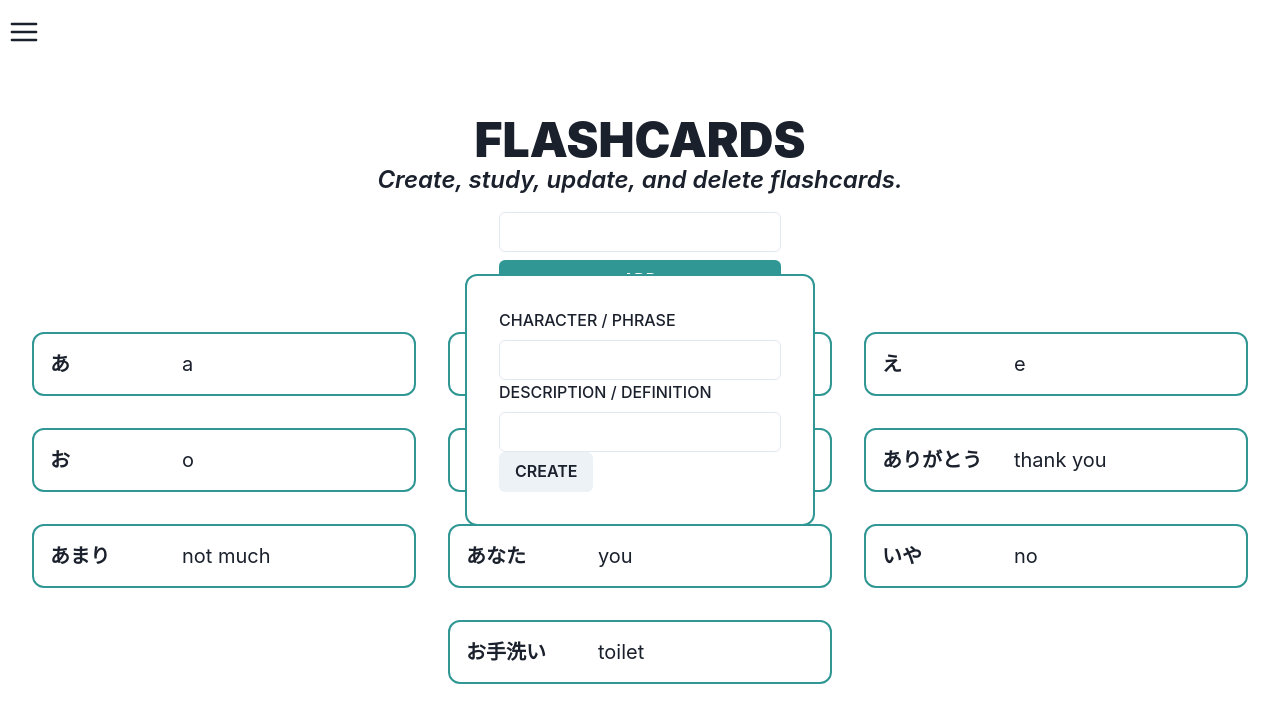
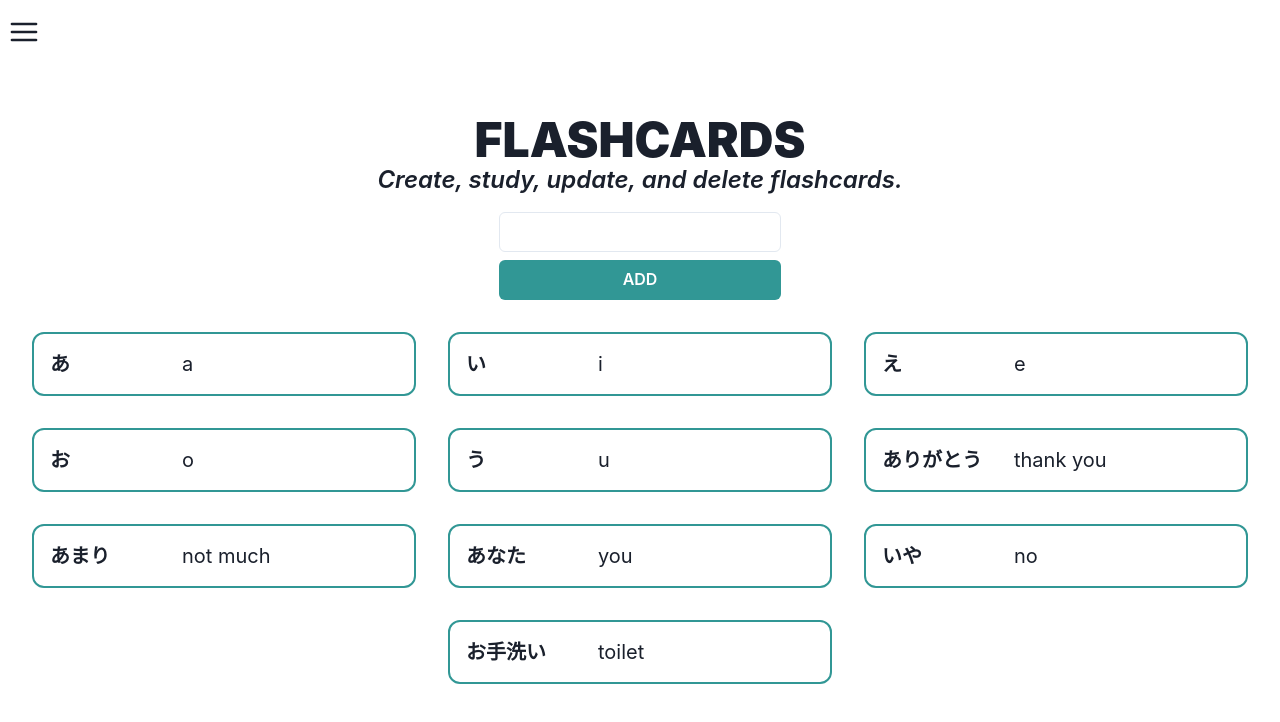
Before and after one commit to muuuy/japanese-dictionary, a React (Vite) app in the folder client/: page /flashcards in a window 1280 px wide. Shown: the top 722 px of the page. Built offline with nearby package versions, Linux system fonts and the light colour scheme.

Commit message:
added the addFlashcard stuff

```diff
--- a/client/src/components/Flashcard/AddFlashcard.tsx
+++ b/client/src/components/Flashcard/AddFlashcard.tsx
@@ -1,3 +1,5 @@
+import { useEffect, useState } from "react";
+
 import {
   FormControl,
   FormLabel,
@@ -6,18 +8,46 @@ import {
 } from "@chakra-ui/react";
 import { Input, Button } from "@chakra-ui/react";
 
-const AddFlashcard = () => {
+type AddFLashcardProp = {
+  addFlashcard: (character: string, definition: string) => void;
+};
+
+type FormData = {
+  character: string;
+  definition: string;
+};
+
+const AddFlashcard: React.FC<AddFLashcardProp> = ({ addFlashcard }) => {
+  const [formData, setFormData] = useState<FormData>({
+    character: "",
+    definition: "",
+  });
+
+  const handleChange = (event) => {
+    event.preventDefault();
+
+    setFormData({ ...formData, [event.target.name]: event.target.value });
+  };
+
+  useEffect(() => {
+    console.log(formData);
+  }, [formData]);
+
   return (
     <div className="bg-white border-2 border-teal p-8 rounded-xl">
       <FormControl>
         <FormLabel>CHARACTER / PHRASE</FormLabel>
-        <Input />
+        <Input name="character" onChange={handleChange} />
       </FormControl>
       <FormControl>
         <FormLabel>DESCRIPTION / DEFINITION</FormLabel>
-        <Input />
+        <Input name="definition" onChange={handleChange} />
       </FormControl>
-      <Button>CREATE</Button>
+      <Button
+        onClick={() => addFlashcard(formData.character, formData.definition)}
+      >
+        CREATE
+      </Button>
     </div>
   );
 };
--- a/client/src/pages/Flashcards.tsx
+++ b/client/src/pages/Flashcards.tsx
@@ -21,12 +21,23 @@ const Flashcards = () => {
     { id: 10, character: "お手洗い", definition: "toilet" },
   ]);
 
-  const currentID = useState<number>(6);
+  const [currentID, setCurrentID] = useState<number>(11);
   const [input, setInput] = useState<string>("");
   const [displayCards, setDisplayCards] = useState<JSX.Element[]>([]);
 
-  const [displayPopup, setDisplayPopup] = useState<boolean>(true);
+  const [displayPopup, setDisplayPopup] = useState<boolean>(false);
   const addFlashcardPopup = useRef<HTMLDivElement>(null);
+
+  //DELETE THE FUNCTION BELOW (JUST THE ONE)
+  //JUST FOR TESTING PURPOSES
+  //GOING TO ADD BACKEND + DB INSTEAD OF STORING IN OBJECT
+  const addFlashcard = (character: string, definition: string) => {
+    setFlashcards([
+      ...flashcards,
+      { id: currentID, character: character, definition: definition },
+    ]);
+    setCurrentID((prev) => prev + 1);
+  };
 
   const handleChange = (event: React.ChangeEvent<HTMLInputElement>) => {
     event.preventDefault();
@@ -75,7 +86,9 @@ const Flashcards = () => {
     setDisplayCards(populateDisplayCards());
   }, [populateDisplayCards]);
 
-  const createFlashcard = () => {};
+  useEffect(() => {
+    console.log(flashcards);
+  }, [flashcards])
 
   return (
     <div className="flex flex-col flex-1 justify-center items-center">
@@ -85,7 +98,7 @@ const Flashcards = () => {
       </h2>
       <div className="flex flex-col gap-2 mt-4">
         <Input onChange={handleChange} name="add_flashcard" />
-        <Button onClick={createFlashcard} colorScheme="teal">
+        <Button onClick={() => setDisplayPopup(true)} colorScheme="teal">
           ADD
         </Button>
       </div>
@@ -96,7 +109,7 @@ const Flashcards = () => {
         className={`absolute ${displayPopup ? "block" : "hidden"}`}
         ref={addFlashcardPopup}
       >
-        <AddFlashcard />
+        <AddFlashcard addFlashcard={addFlashcard} />
       </div>
     </div>
   );
```
